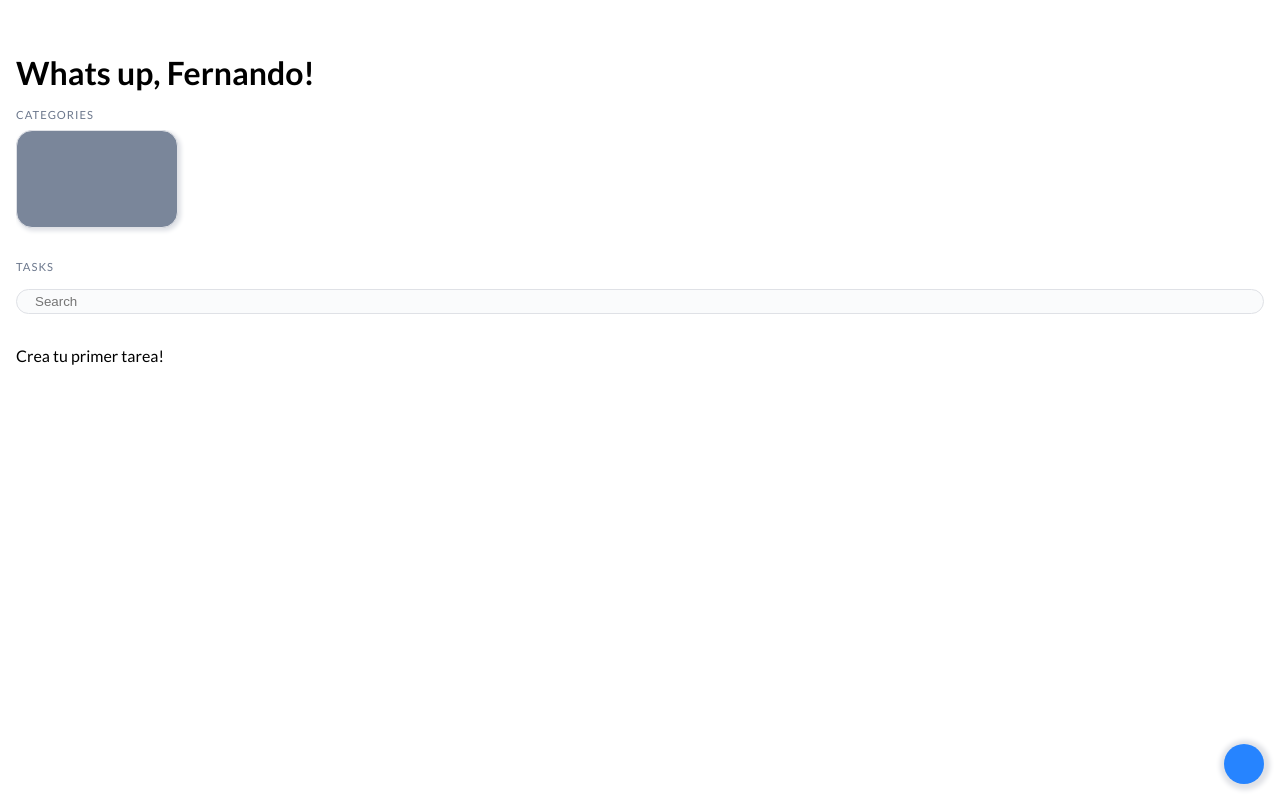
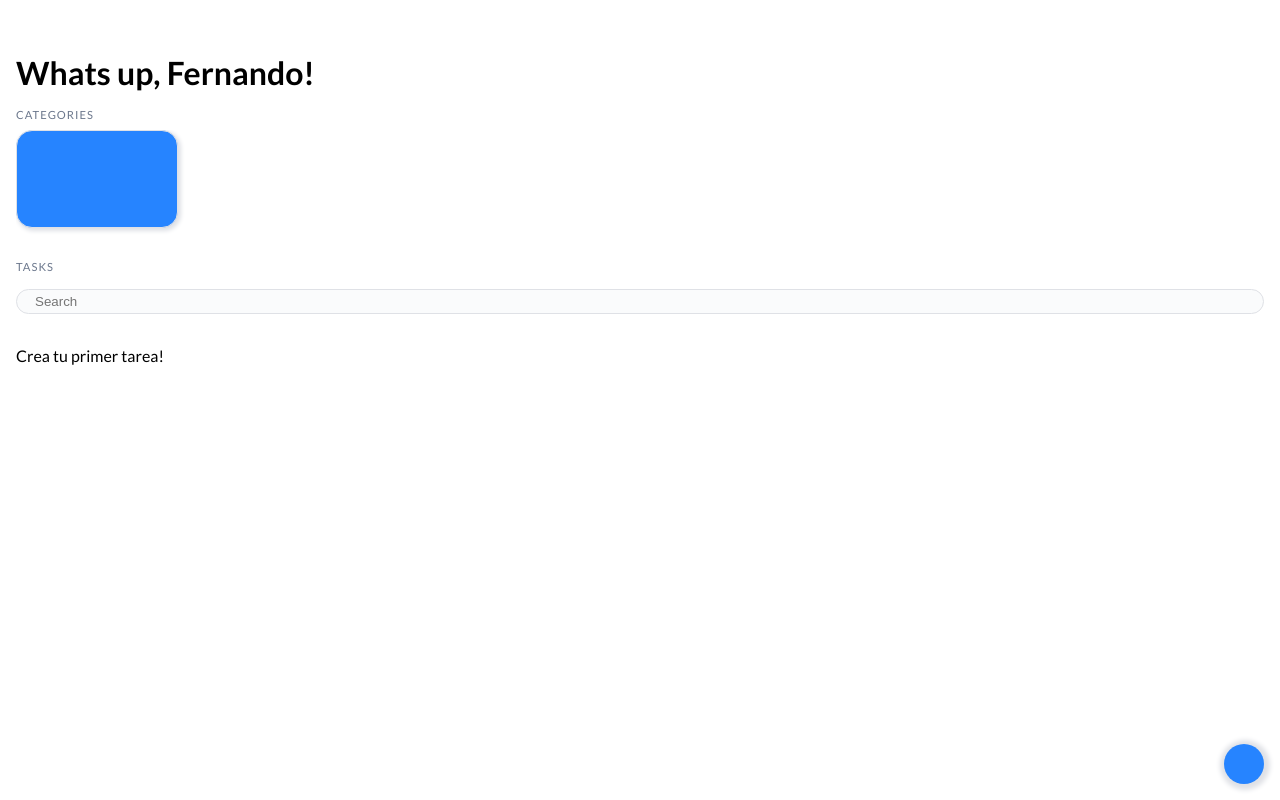
Before and after one commit to wfercanas/To-Dos, a React (Create React App) app: page / in a window 1280 px wide. Built offline with nearby package versions, Linux system fonts and the light colour scheme; a web font is replaced by a local one.

Commit message:
change/ CreateCategoryCard to blue bgColor

```diff
--- a/src/components/CategoryCards/styles.js
+++ b/src/components/CategoryCards/styles.js
@@ -40,7 +40,7 @@ const StyledProgressBar = styled.div`
 `;
 
 const StyledCreateCategoryCard = styled(StyledCategoryProgressCard)`
-  background-color: var(--n100);
+  background-color: var(--b200);
   cursor: pointer;
 `;
 
```
